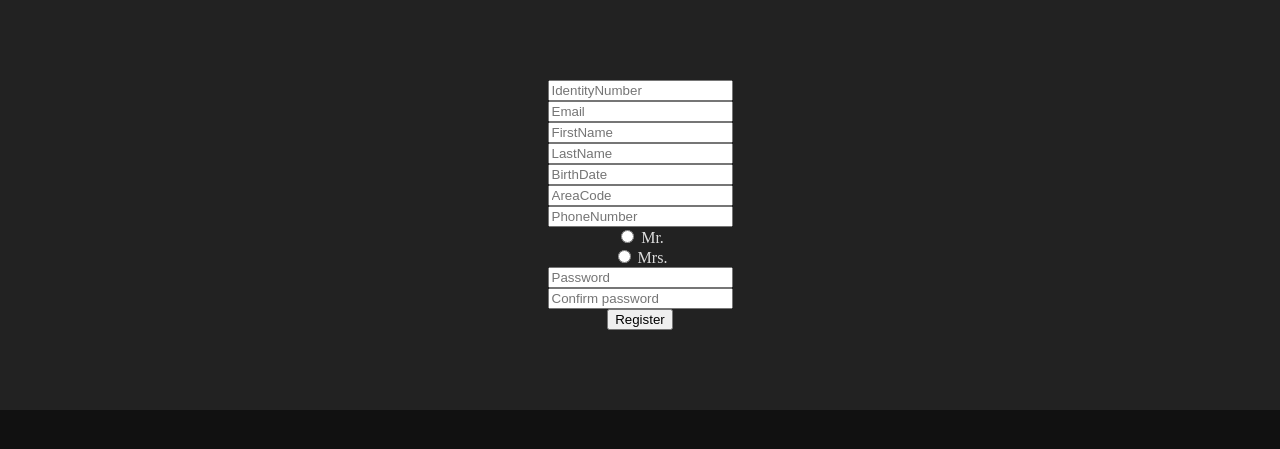
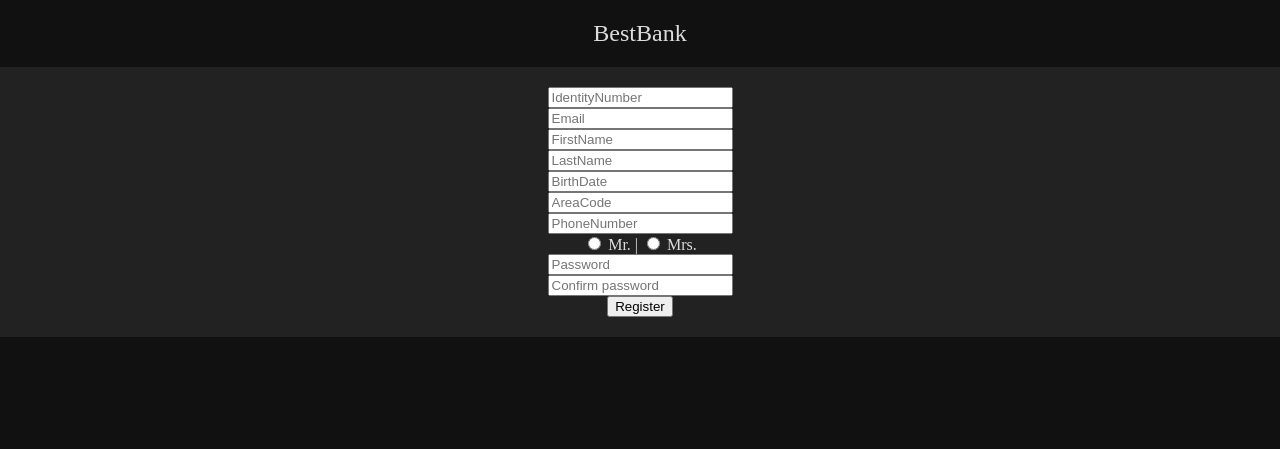
Before and after one commit to yngdrc/BestBank, a PHP site: page /register.php in a window 1280 px wide. Shown: the top 449 px of the page. Run offline with PHP 8.4, Linux system fonts and the light colour scheme.

Commit message:
Add BestBank logo

```diff
--- a/php/add_account.php
+++ b/php/add_account.php
@@ -52,6 +52,7 @@ if (isset($_POST['AccountType'])) {
   <link rel="stylesheet" href="style.css">
 </head>
 <body>
+  <div id="top"><a href="/">BestBank</a></div>
   <div id="container">
     <div><?php
       echo 'Welcome '.$_SESSION['FirstName'].' '.$_SESSION['LastName'].'! [<a href="logout.php">log out</a>]<br>';
--- a/php/register.php
+++ b/php/register.php
@@ -148,6 +148,7 @@ if (isset($_POST['IdentityNumber'])) {
   <link rel="stylesheet" href="style.css">
 </head>
 <body>
+  <div id="top"><a href="/">BestBank</a></div>
   <div id="container">
     <form method="post">
       <input type="text" placeholder="IdentityNumber" name="IdentityNumber" value="<?php
@@ -179,8 +180,10 @@ if (isset($_POST['IdentityNumber'])) {
         input_value('RF_PhoneNumber'); ?>" autocomplete="off"><br>
       <?php session_msg('RFE_PhoneNumber'); ?>
 
-      <input type="radio" name="TitleOfCourtesy" value="Mr."> Mr.<br>
-      <input type="radio" name="TitleOfCourtesy" value="Mrs."> Mrs.<br>
+      <input type="radio" name="TitleOfCourtesy" value="Mr." id="Mr.">
+      <label for="Mr.">Mr.</label> |
+      <input type="radio" name="TitleOfCourtesy" value="Mrs." id="Mrs.">
+      <label for="Mrs.">Mrs.</label><br>
       <?php session_msg('RFE_TitleOfCourtesy'); ?>
 
       <input type="password" placeholder="Password" name="Password1"><br>
--- a/php/style.css
+++ b/php/style.css
@@ -5,9 +5,7 @@ body {
   text-align: center;
 }
 
-a {
-  color: #8888dd;
-}
+a { color: #8888dd; }
 
 table {
   border-collapse: collapse;
@@ -18,7 +16,13 @@ td, th {
   border: 1px solid #555555;
 }
 
+#top {
+  font-size: 24px;
+  margin: 20px;
+}
+#top a { color: #dddddd; text-decoration: none; }
+
 #container {
   background-color: #222222;
-  padding: 80px 0;
+  padding: 20px;
 }
--- a/php/transaction.php
+++ b/php/transaction.php
@@ -80,6 +80,7 @@ if (isset($_POST['PayerAccountNumber'])) {
   <link rel="stylesheet" href="style.css">
 </head>
 <body>
+  <div id="top"><a href="/">BestBank</a></div>
   <div id="container">
     <div><?php
       echo 'Welcome '.$_SESSION['FirstName'].' '.$_SESSION['LastName'].'! [<a href="logout.php">log out</a>]<br>';
--- a/php/welcome.php
+++ b/php/welcome.php
@@ -16,6 +16,7 @@ require 'base.php';
   <link rel="stylesheet" href="style.css">
 </head>
 <body>
+  <div id="top"><a href="/">BestBank</a></div>
   <div id="container">
     <div><?php
       echo 'Welcome '.$_SESSION['FirstName'].' '.$_SESSION['LastName'].'! [<a href="logout.php">log out</a>]<br>';
```
Also changed, not shown: php/index.php (+5 -2 lines).
